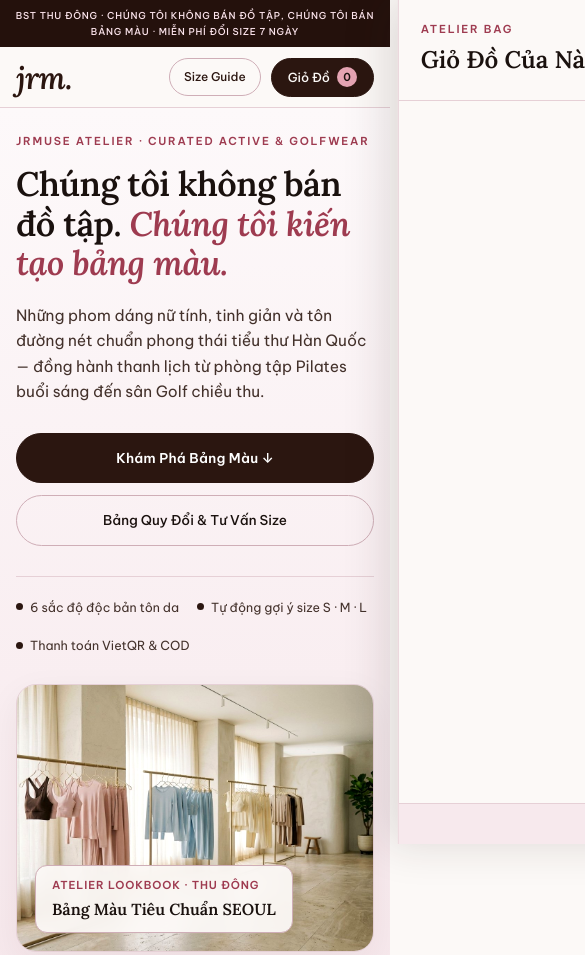
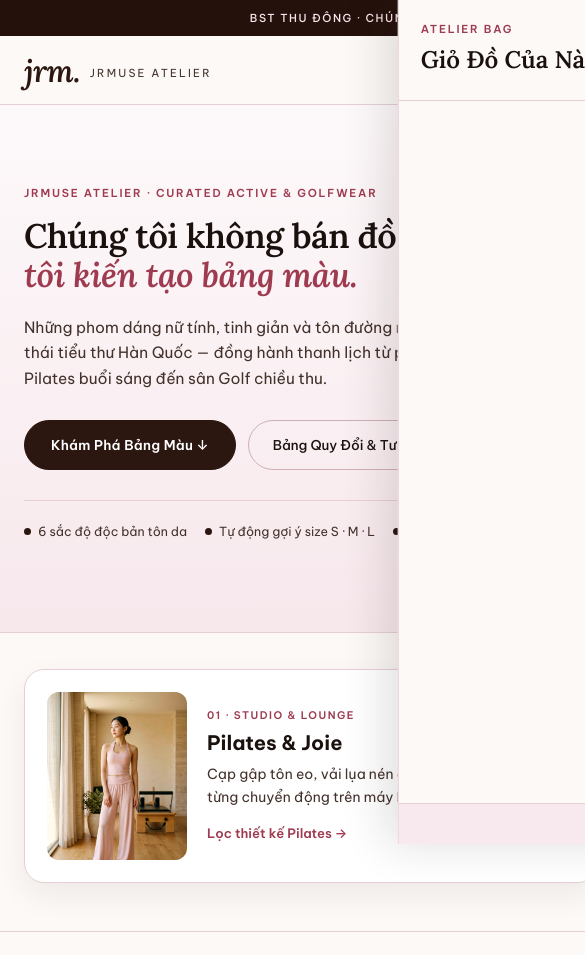
Before and after one commit to truonggiang0111/jrmuse-atelier, a plain HTML site: page index.html in a window 390 px wide. Shown: the top 955 px of the page, 585 px wide, since content can reach past the window. Drawn offline with Linux system fonts and the light colour scheme.

Commit message:
Keep full 1260px desktop layout zoomed-to-fit on mobile

```diff
--- a/index.html
+++ b/index.html
@@ -2,7 +2,7 @@
 <html lang="vi">
 <head>
   <meta charset="UTF-8" />
-  <meta name="viewport" content="width=device-width, initial-scale=1.0" />
+  <meta name="viewport" content="width=1260" />
   <title>jrm. — JRmuse Atelier | Curated Active &amp; Golfwear</title>
   <meta name="description" content="Chúng tôi không bán đồ tập, chúng tôi bán bảng màu. Bộ sưu tập Pilates, Yoga &amp; Golfwear phong cách tiểu thư Hàn Quốc từ JRmuse Atelier." />
   <meta property="og:title" content="jrm. — JRmuse Atelier | Curated Active &amp; Golfwear" />
@@ -12,7 +12,7 @@
   <link rel="preconnect" href="https://fonts.googleapis.com" />
   <link rel="preconnect" href="https://fonts.gstatic.com" crossorigin />
   <link href="https://fonts.googleapis.com/css2?family=Be+Vietnam+Pro:wght@400;500;600;700&family=Lora:ital,wght@0,600;0,700;1,600&display=swap" rel="stylesheet" />
-  <link rel="stylesheet" href="./styles.css?v=2" />
+  <link rel="stylesheet" href="./styles.css?v=3" />
 </head>
 <body>
   <div class="top-ribbon">
--- a/styles.css
+++ b/styles.css
@@ -38,17 +38,18 @@
 html {
   scroll-behavior: smooth;
   -webkit-text-size-adjust: 100%;
-  overflow-x: hidden;
+  text-size-adjust: 100%;
 }
 
 body {
   margin: 0;
+  min-width: 1220px;
   background-color: var(--bg);
   color: var(--ink);
   font-family: var(--font-sans);
   font-size: 15px;
   line-height: 1.65;
-  overflow-x: hidden;
+  overflow-x: clip;
   -webkit-font-smoothing: antialiased;
 }
 
@@ -1284,94 +1285,3 @@ a {
   opacity: 1;
   transform: translate(-50%, 0);
 }
-
-/* Responsive Breakpoints */
-@media (max-width: 960px) {
-  .hero-grid,
-  .story-grid {
-    grid-template-columns: 1fr;
-    gap: 28px;
-  }
-
-  .pillars-grid {
-    grid-template-columns: 1fr;
-  }
-
-  .product-grid {
-    grid-template-columns: repeat(2, 1fr);
-    gap: 20px;
-  }
-}
-
-@media (max-width: 680px) {
-  .container {
-    padding: 0 16px;
-  }
-
-  .top-ribbon {
-    font-size: 9.5px;
-    letter-spacing: 0.08em;
-    padding: 8px 10px;
-  }
-
-  .header-nav,
-  .brand-mark span {
-    display: none;
-  }
-
-  .header-inner {
-    height: 60px;
-  }
-
-  .hero-section {
-    padding: 24px 0 36px;
-  }
-
-  .hero-frame {
-    aspect-ratio: 4 / 3;
-    max-height: 360px;
-  }
-
-  .hero-ctas {
-    flex-direction: column;
-  }
-
-  .btn-primary,
-  .btn-secondary {
-    width: 100%;
-    justify-content: center;
-  }
-
-  .pillar-card {
-    grid-template-columns: 104px 1fr;
-    gap: 14px;
-    padding: 14px;
-  }
-
-  .pillar-thumb {
-    width: 104px;
-    height: 128px;
-  }
-
-  .pillar-title {
-    font-size: 18px;
-  }
-
-  .product-grid {
-    grid-template-columns: 1fr;
-    gap: 20px;
-  }
-
-  .story-metrics {
-    grid-template-columns: 1fr;
-  }
-
-  .calc-grid,
-  .pay-methods {
-    grid-template-columns: 1fr;
-  }
-
-  .size-modal {
-    padding: 20px;
-  }
-}
```
